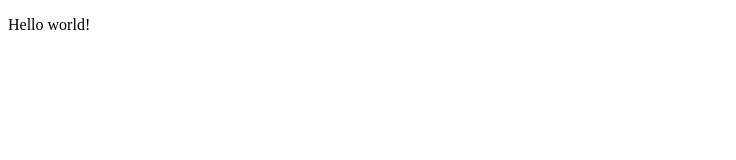
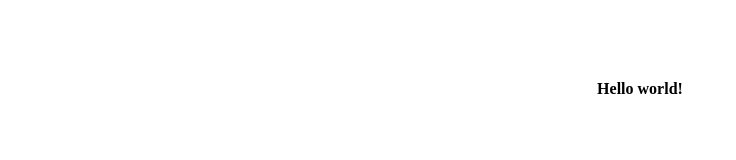
Before and after one commit to karlsi/static_test, a plain HTML site: page index.html in a window 1280 px wide. Shown: the whole page, without its empty margins (0-736 px from the left). Drawn offline with Linux system fonts and the light colour scheme.

Commit message:
Update index.html

```diff
--- a/index.html
+++ b/index.html
@@ -5,6 +5,6 @@
     <title>static test</title>
   </head>
   <body>
-    <p>Hello world!</p>
+    <p style="margin:5em; text-align:center; font-weight:bold;">Hello world!</p>
   </body>
 </html>
```
